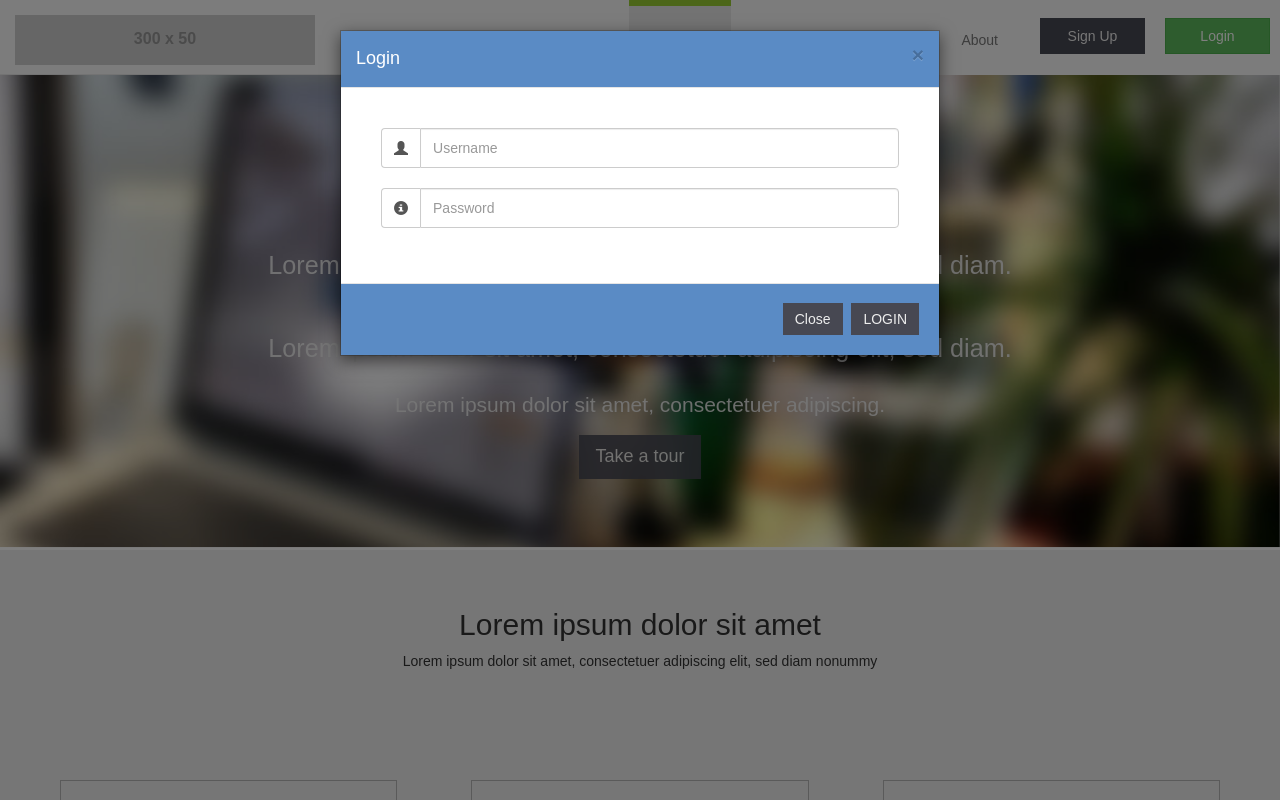
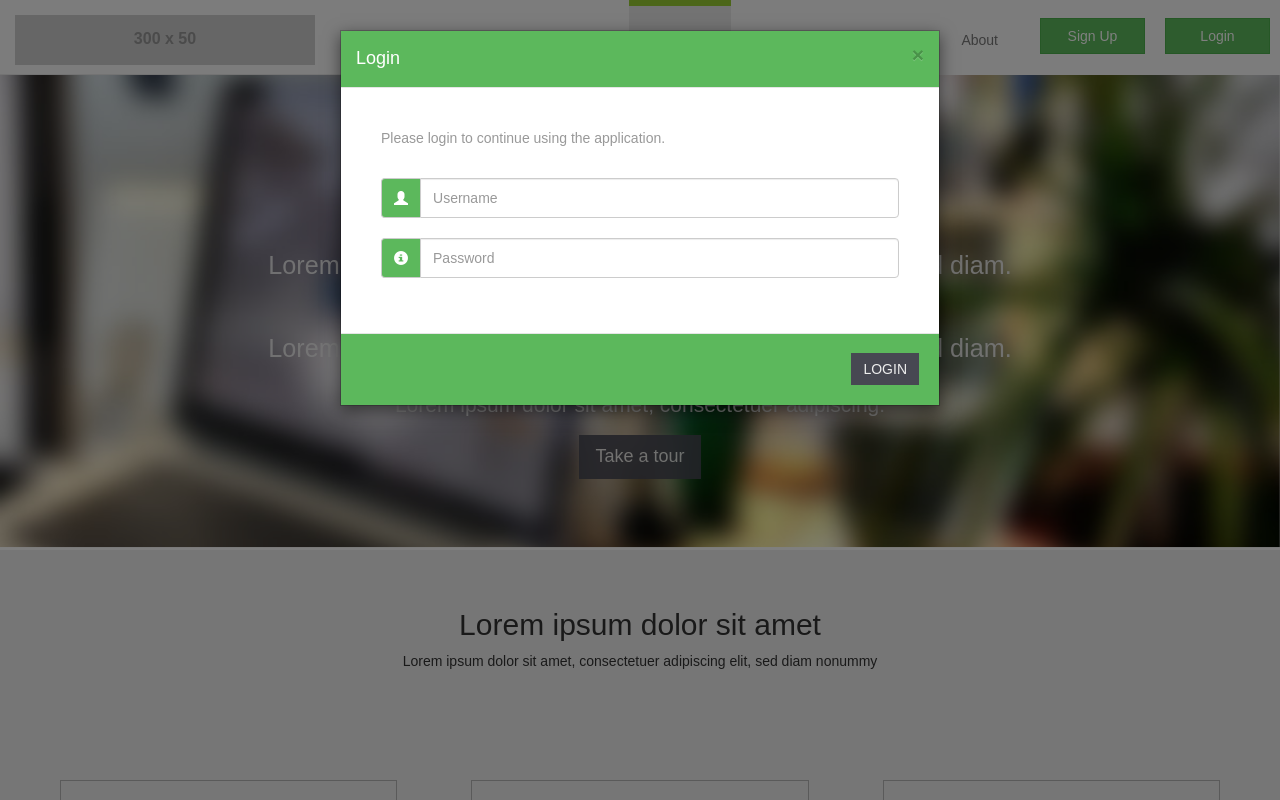
Before and after one commit to vProjects/Edem, a PHP site: page / in a window 1280 px wide, after a click on "Login". Run offline with PHP 8.4, Linux system fonts and the light colour scheme; some libraries are stand-ins or nearby versions; some web fonts are replaced.

Commit message:
modal done
anand

```diff
--- a/css/style.css
+++ b/css/style.css
@@ -225,11 +225,11 @@ border-top: 6px solid #99cc33;
 	background: #f8f8f8;
 }
 .modal-header{
-	background-color:#5a8bc5 ;
+	background-color:#5cb85c ;
 	color:#ffffff ;
 }
 .modal-footer{
-	background-color:#5a8bc5 ;
+	background-color:#5cb85c ;
 	color:#ffffff ;
 }
 .modal-content {
@@ -247,6 +247,23 @@ border-top: 6px solid #99cc33;
 }
 .input-group-addon{
 	background-color:#ffffff ;
+}
+.glyphicon{
+	color:#ffffff ;
+}
+.input-group-addon{
+	background-color:#5cb85c ;
+}
+.grey_text{
+	color:#999;
+}
+.video_container{
+	width:100% ;
+}
+.video_box{
+	width: 100%;
+	height: 320px;
+	background-color: #000;
 }
 /* css for parallax effect */
 .layer:nth-child(1) {
@@ -267,9 +284,6 @@ border-top: 6px solid #99cc33;
 .layer:nth-child(6) {
   opacity: 0.90;
 }
-
-
-
 @media all and (max-width: 768px) {
 	.parallax {
 		width: 100%;
--- a/index.html
+++ b/index.html
@@ -34,6 +34,9 @@
                 <h4 class="modal-title login-header" id="myModalLabel">Login</h4>
               </div>
               <div class="modal-body">
+              	<div class="input-group v-form-element">
+                	<p class="grey_text">Please login to continue using the application.</p>
+                </div>
               	<!--form components starts here-->
                 <div class="input-group v-form-element">
                     <span class="input-group-addon glyphicon glyphicon-user"></span>
@@ -46,14 +49,73 @@
                 <!--form component ends here-->
               </div>
               <div class="modal-footer">
-                <button type="button" class="btn btn-default btn-black" data-dismiss="modal">Close</button>
+                <!--<button type="button" class="btn btn-default btn-black" data-dismiss="modal">Close</button>-->
                 <button type="button" class="btn btn-default btn-black">LOGIN</button>
               </div>
             </div>
           </div>
         </div>
         <!--modal for login ends here-->
-
+        <!--modal for sign up box-->
+        <div class="modal fade" id="mySignUp" tabindex="-1" role="dialog" aria-labelledby="myModalLabel" aria-hidden="true">
+          <div class="modal-dialog">
+            <div class="modal-content">
+              <div class="modal-header">
+                <button type="button" class="close" data-dismiss="modal" aria-hidden="true">&times;</button>
+                <h4 class="modal-title login-header" id="mySignUpLabel">Sign Up</h4>
+              </div>
+              <div class="modal-body">
+              	<div class="input-group v-form-element">
+                	<p class="grey_text">Please sign up to explore the wide range of management tools we provide.</p>
+                </div>
+              	<!--form components starts here-->
+                <div class="input-group v-form-element">
+                    <span class="input-group-addon glyphicon glyphicon-envelope"></span>
+                    <input type="text" class="form-control v-textbox" placeholder="Email">
+                </div>
+                <div class="input-group v-form-element">
+                    <span class="input-group-addon glyphicon glyphicon-user"></span>
+                    <input type="text" class="form-control v-textbox" placeholder="Username">
+                </div>
+                <div class="input-group v-form-element">
+                    <span class="input-group-addon glyphicon glyphicon-info-sign"></span>
+                    <input type="password" class="form-control v-textbox" placeholder="Password">
+                </div>
+                <div class="input-group v-form-element">
+                    <span class="input-group-addon glyphicon glyphicon-info-sign"></span>
+                    <input type="password" class="form-control v-textbox" placeholder="Confirm Password">
+                </div>
+                <!--form component ends here-->
+              </div>
+              <div class="modal-footer">
+                <!--<button type="button" class="btn btn-default btn-black" data-dismiss="modal">Close</button>-->
+                <button type="button" class="btn btn-default btn-black">Sign Up</button>
+              </div>
+            </div>
+          </div>
+        </div>
+        <!--modal for sign up box ends here-->
+        <!--modal for take a tour box-->
+        <div class="modal fade bs-example-modal-lg" id="videoBox" tabindex="-1" role="dialog" aria-labelledby="myModalLabel" aria-hidden="true">
+          <div class="modal-dialog">
+            <div class="modal-content">
+              <div class="modal-header">
+                <button type="button" class="close" data-dismiss="modal" aria-hidden="true">&times;</button>
+                <h4 class="modal-title login-header" id="mySignUpLabel">Take a tour.</h4>
+              </div>
+              <div class="modal-body">
+              	<!--form components starts here-->
+                <div class="video_container">
+                    <div class="video_box">
+                    	<iframe width="100%" height="100%" src="//www.youtube.com/embed/VRuoR--LdqQ" frameborder="0" allowfullscreen></iframe>
+                    </div>
+                </div>
+                <!--form component ends here-->
+              </div>
+            </div>
+          </div>
+        </div>
+        <!--modal for take a tour box ends here-->
 		<div class="container-fluid main-container">
 			<nav class="navbar navbar-default mynav navbar-fixed-top" role="navigation">
 			  <div class="container-fluid">
@@ -75,7 +137,7 @@
 			        <li class="mynav"><a href="faq.html">FAQ</a></li>
 			        <li class="mynav"><a href="#">Pricing</a></li>
 			        <li class="mynav"><a href="about.html">About</a></li>
-			        <li class="mynav"><button type="button" class="btn btn-success enroll-button btn-black">Sign Up</button></li>
+			        <li class="mynav"><button class="btn btn-success enroll-button" data-toggle="modal" data-target="#mySignUp">Sign Up</button></li>
 			        <li class="mynav"><button class="btn btn-success enroll-button" data-toggle="modal" data-target="#myModal">Login</button></li>
 			      </ul>
 			    </div><!-- /.navbar-collapse -->
@@ -133,7 +195,7 @@
 				  <h2>Lorem ipsum dolor sit amet, consectetuer adipiscing elit, sed diam.</h2>
 				  <h2>Lorem ipsum dolor sit amet, consectetuer adipiscing elit, sed diam.</h2>
 				  <p>Lorem ipsum dolor sit amet, consectetuer adipiscing.</p>
-				  <p><button type="button" class="btn btn-success btn-lg btn-black" role="button">Take a tour</button></p>
+				  <p><button type="button" class="btn btn-success btn-lg btn-black" data-toggle="modal" data-target="#videoBox">Take a tour</button></p>
 				</div>
 			</li>
 		</ul>
```
